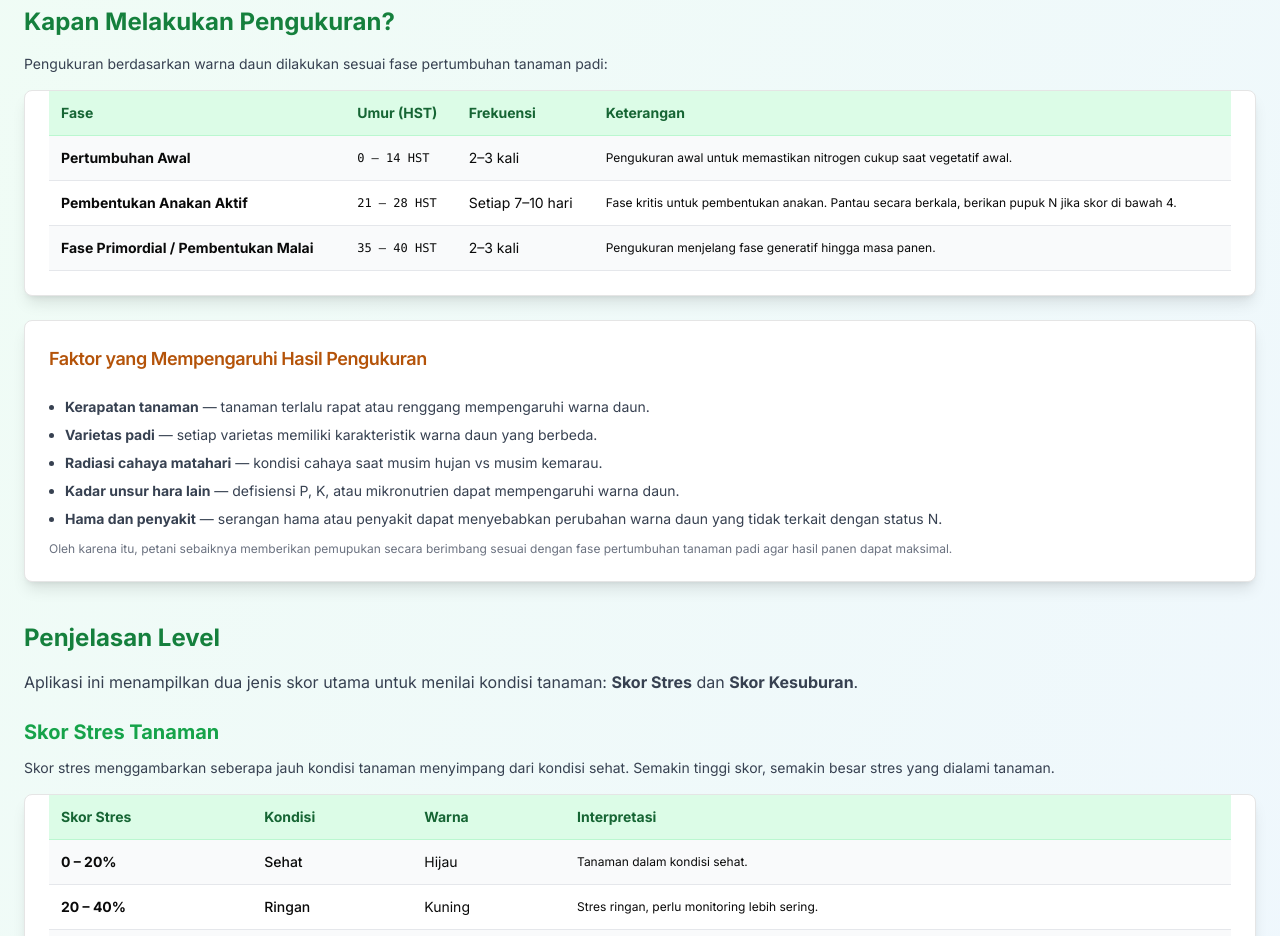
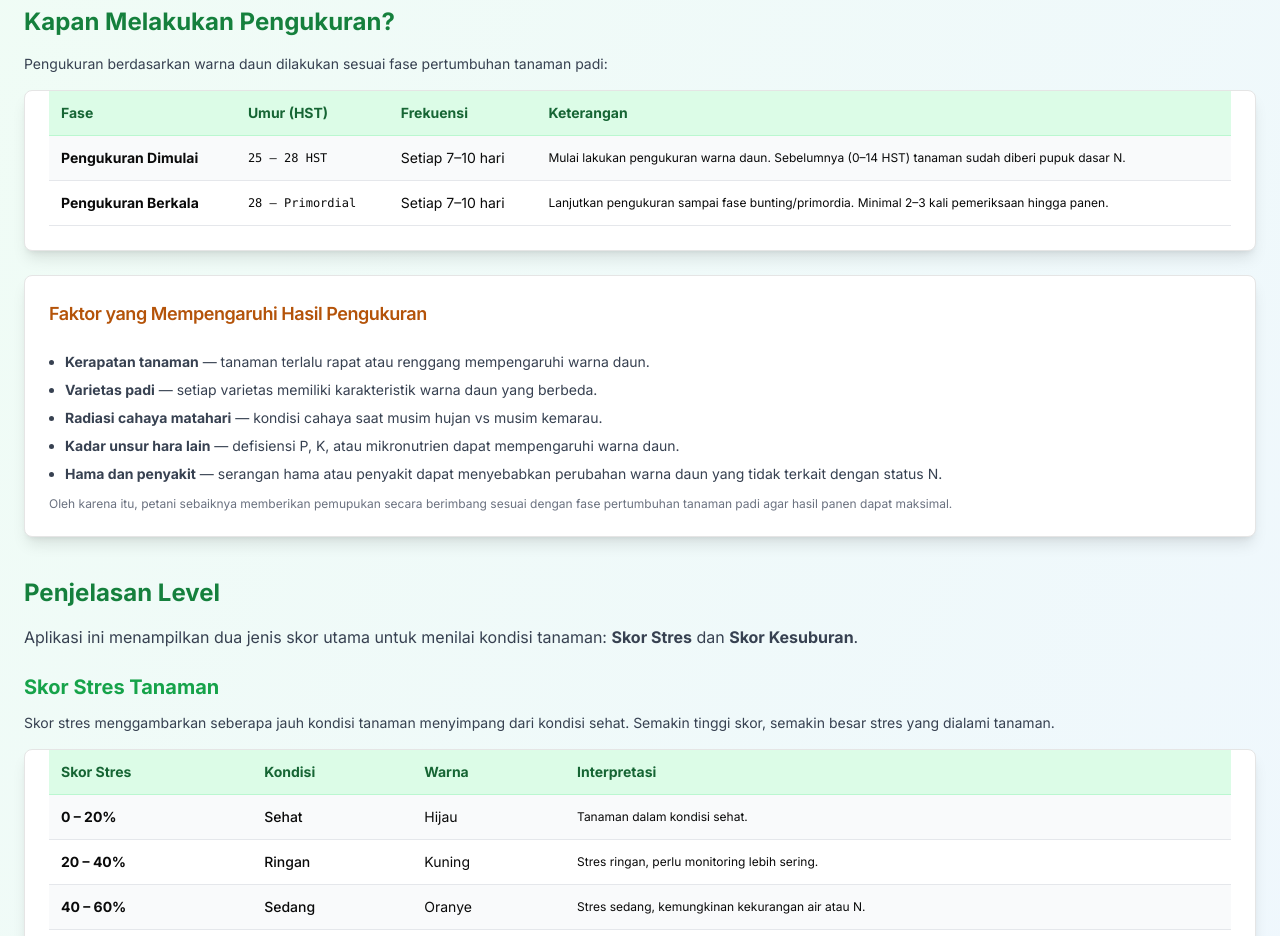
Before and after one commit to iqbalai55/datahara-padi-app, a Next.js app: page /panduan/cara-sampling in a window 1280 px wide. Shown: the part 840-1776 px from the top of the page. Built offline with nearby package versions, Linux system fonts and the light colour scheme.

Commit message:
Fix measurement schedule to match Permentan 40/2007 reference (start 25-28 HST, every 7-10 days, 2-3 times until primordial)

```diff
--- a/src/app/panduan/cara-sampling/page.js
+++ b/src/app/panduan/cara-sampling/page.js
@@ -11,9 +11,8 @@ const fertilityLevels = [
 ];
 
 const measurementSchedule = [
-  { phase: 'Pertumbuhan Awal', hst: '0 – 14 HST', frequency: '2–3 kali', description: 'Pengukuran awal untuk memastikan nitrogen cukup saat vegetatif awal.' },
-  { phase: 'Pembentukan Anakan Aktif', hst: '21 – 28 HST', frequency: 'Setiap 7–10 hari', description: 'Fase kritis untuk pembentukan anakan. Pantau secara berkala, berikan pupuk N jika skor di bawah 4.' },
-  { phase: 'Fase Primordial / Pembentukan Malai', hst: '35 – 40 HST', frequency: '2–3 kali', description: 'Pengukuran menjelang fase generatif hingga masa panen.' },
+  { phase: 'Pengukuran Dimulai', hst: '25 – 28 HST', frequency: 'Setiap 7–10 hari', description: 'Mulai lakukan pengukuran warna daun. Sebelumnya (0–14 HST) tanaman sudah diberi pupuk dasar N.' },
+  { phase: 'Pengukuran Berkala', hst: '28 – Primordial', frequency: 'Setiap 7–10 hari', description: 'Lanjutkan pengukuran sampai fase bunting/primordia. Minimal 2–3 kali pemeriksaan hingga panen.' },
 ];
 
 const stressLevels = [
```
Also changed, not shown: 1 other file (tests, documents, lock files or other folders).
